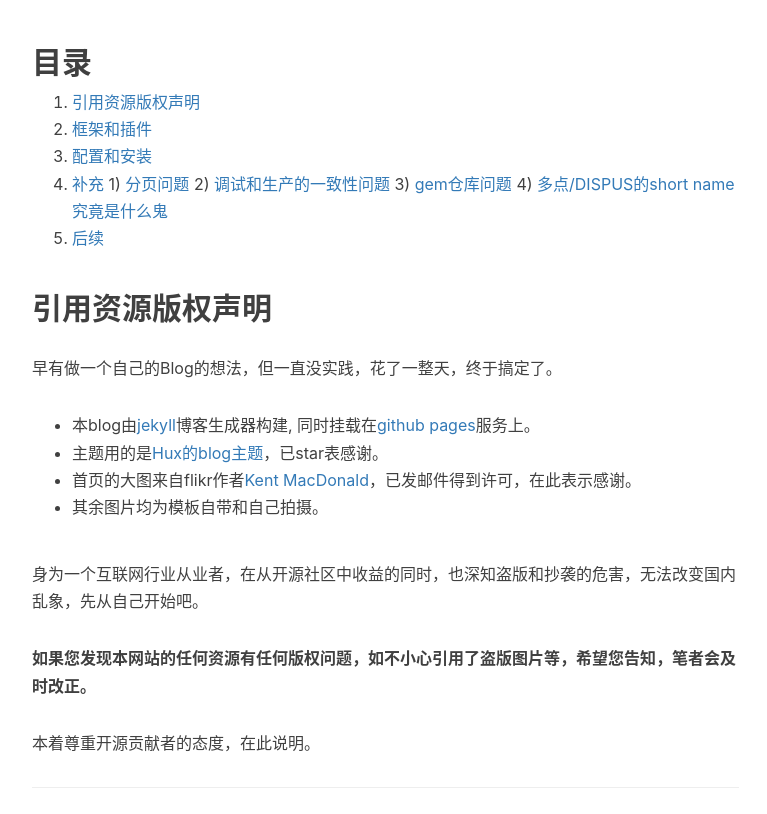
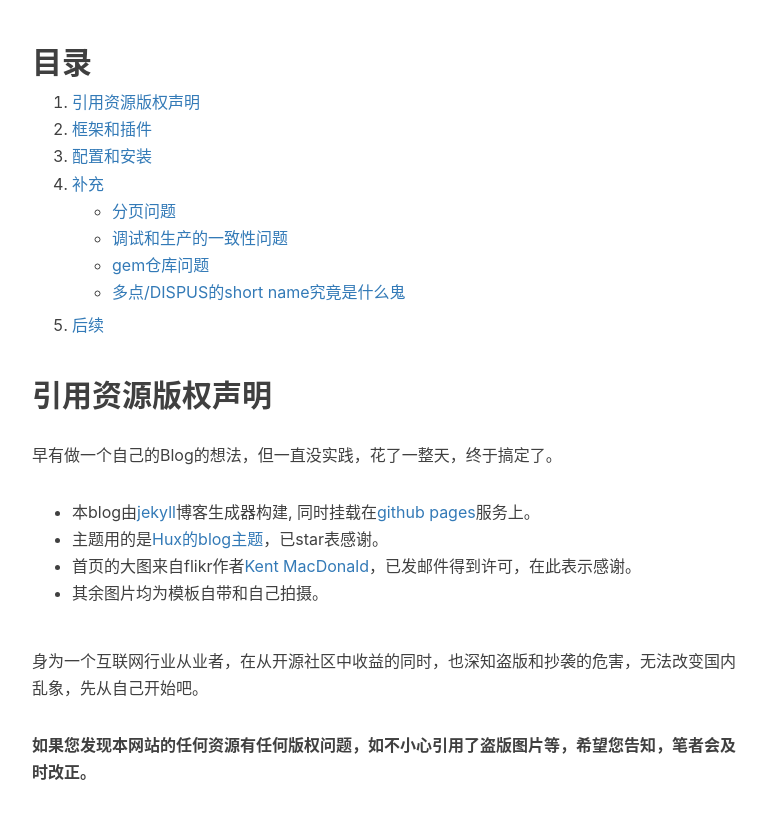
Before and after one commit to zhaotai/taizhao.github.io, a Jekyll site: the page built from _posts/2016-02-04-hello-2016.markdown, in a window 1280 px wide and 900 px high, scrolled down 501 px, cut to the strip 86-900 px from the top of the window. Shown: the whole strip, without its empty margins (233-1000 px from the left). Built offline with Jekyll 4.4.1, drawn with Linux system fonts in a browser that asks for light colours; nearby versions of some CDN libraries; comment, search, counter and statistics services are not loaded; a style sheet for code colours, icons or effects is not loaded.

Commit message:
fix list bug

```diff
--- a/_posts/2016-02-04-hello-2016.markdown
+++ b/_posts/2016-02-04-hello-2016.markdown
@@ -17,10 +17,10 @@ tags:
 2. [框架和插件](#section-2)
 3. [配置和安装](#section-3)
 4. [补充](#section-4)
-  1) [分页问题](#section-5)
-  2) [调试和生产的一致性问题](#section-6)
-  3) [gem仓库问题](#gem)
-  4) [多点/DISPUS的short name究竟是什么鬼](#dispusshort-name)
+* [分页问题](#section-5)
+* [调试和生产的一致性问题](#section-6)
+* [gem仓库问题](#gem)
+* [多点/DISPUS的short name究竟是什么鬼](#dispusshort-name)
 5. [后续](#section-7)
 
 ## 引用资源版权声明
```
